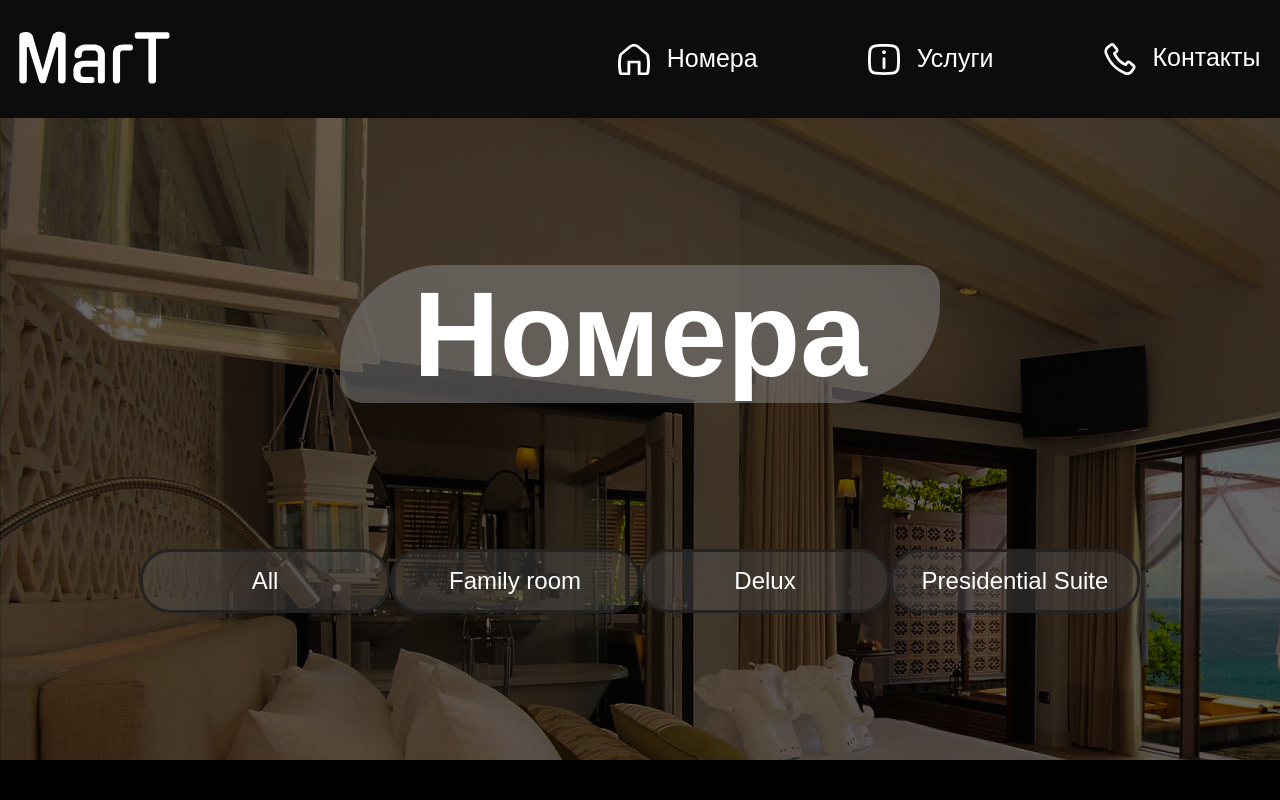
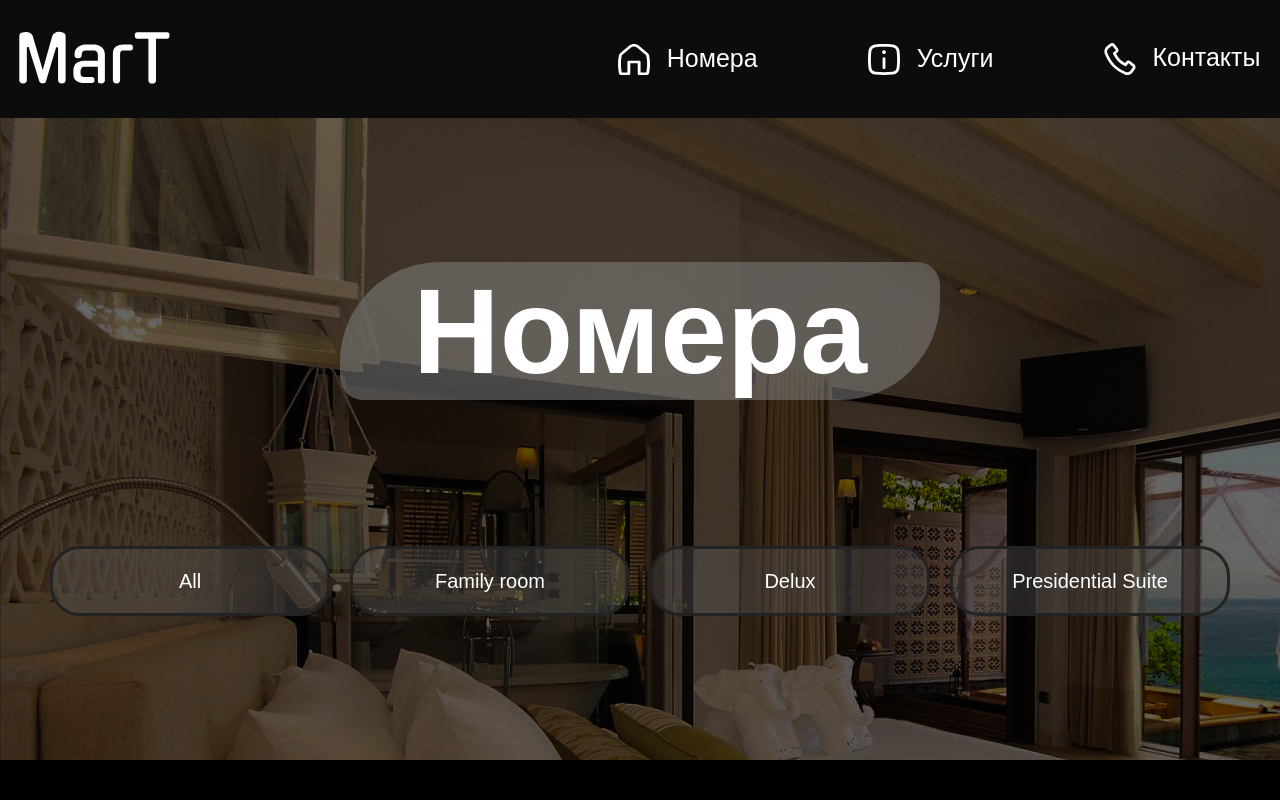
Before and after one commit to TEGGIT/MarT, a React (Create React App) app: page /numbers-page in a window 1280 px wide. Shown: the top 800 px of the page. Built offline with nearby package versions, Linux system fonts and the light colour scheme; a web font is replaced by a local one.

Commit message:
Created a filter

```diff
--- a/src/App.js
+++ b/src/App.js
@@ -10,7 +10,7 @@ import {Provider} from "react-redux";
 import {store} from "./store/store";
 
 
-function App() {
+function App(menuItem) {
     return (
         <div className="App">
             <Provider store={store} >
--- a/src/components/CardHostel/CardHostel.jsx
+++ b/src/components/CardHostel/CardHostel.jsx
@@ -6,7 +6,7 @@ import iconThree from "../../assets/iconNumbers3.svg";
 import iconFour from "../../assets/iconNumbers4.svg";
 import {NavLink} from "react-router-dom";
 
-const CardHostel = ({category, size, places,image,food,info,price,id}) => {
+const CardHostel = ({category, size, places,image,food,info,price,id, }) => {
   return (
 
       <>
--- a/src/components/InfoPage/InfoPage.jsx
+++ b/src/components/InfoPage/InfoPage.jsx
@@ -36,7 +36,6 @@ const InfoPage = () => {
   const [openModal, setOpenModal] = useState(false)
   const location = useLocation();
   const numbers = catalog.find((numbers) => `#${numbers.id}` === location.hash);
-  console.log(numbers.id)
 
 
   return (
@@ -135,7 +134,6 @@ const InfoPage = () => {
                 </div>
                 <div className={classes.container__reservationCard_info__description}>
                   <img src={IconSquare} alt={'Иконка маштаба'}/>
-                  "/todo[пофикси*размер*номера]"
                   <span>{numbers.size}</span>
                 </div>
                 <div className={classes.container__reservationCard_info__description}>
--- a/src/components/InfoPage/InfoPage.module.scss
+++ b/src/components/InfoPage/InfoPage.module.scss
@@ -83,7 +83,7 @@
       &__description {
         display: flex;
         align-items: center;
-        font-size: 0.875rem;
+        font-size: 1.25rem;
         gap: 20px;
         padding: 20px;
       }
--- a/src/components/Modal/Modal.jsx
+++ b/src/components/Modal/Modal.jsx
@@ -12,7 +12,7 @@ const Modal = ({setOpenModal}) => {
         <div className={classes.background__card} onClick={e => e.stopPropagation()}>
           <form className={classes.background__card__form}>
             <h2 className={classes.background__card_title}>Регистрация номера</h2>
-            <span>Номер комнаты: № </span>
+            <span>Номер комнаты: № <span></span> </span>
             <Input title="Дата и время прибытия:" name="datetime" type="datetime-local"/>
             <Input title="ФИО:" name="text" type="text" placeholder={'Введите ФИО'}/>
             <Input title="Паспорт, серия и номер:" name="number" type="number"
@@ -27,7 +27,10 @@ const Modal = ({setOpenModal}) => {
             </div>
             <Input title="Домашний адрес:" name="text" type="text" placeholder={'Введите домашний адрес'}/>
             <Input title="Номер телефона:" name="number" type="number" placeholder={'Введите номер телефона'}/>
-            <Button type={'submit'}/>
+            <Button
+                text={'Бронировать'}
+                type={'submit'}
+            />
 
           </form>
         </div>
--- a/src/components/Modal/Modal.module.scss
+++ b/src/components/Modal/Modal.module.scss
@@ -15,8 +15,10 @@
   &__card {
     padding: 2.75rem;
     border-radius: 1.25rem;
-    background-color: rgba(255, 255, 255, 0.39);
+    background: rgba(255, 255, 255, 0.39);
     backdrop-filter: blur(8px);
+    box-shadow:  -7px -7px 15px #4b4b4b,
+    7px 7px 15px #7b7b7b;
 
     &__form {
       max-width: 360px;
--- a/src/components/Numbers/Numbers.jsx
+++ b/src/components/Numbers/Numbers.jsx
@@ -1,13 +1,23 @@
-import React from 'react';
+import React, {useState} from 'react';
 import classes from "./Numbers.module.scss"
 import Header from "../Header/Header";
 import Footer from "../Footer/Footer";
 import mainImage from "../../assets/BackNumbers.png"
 import CardHostel from "../CardHostel/CardHostel";
 import {useSelector} from "react-redux";
+import ButtonNav from "../UI/Nav/Nav";
 
 const Numbers = () => {
   const catalog = useSelector((state) => state.catalogReducer)
+
+  const [filteredCatalog, setFilteredCatalog] = useState(catalog)
+
+
+  const filtered = (e) => {
+    e.target.name === 'All' ? setFilteredCatalog(catalog)
+        :
+        setFilteredCatalog(catalog.filter((el) => el.filter === e.target.name))
+  }
 
 
   return (
@@ -22,18 +32,32 @@ const Numbers = () => {
                 </div>
 
                 <nav className={classes.main__section__contentTop__container__nav}>
-                  <ul>
-                    <li>All</li>
-                    <li>Family room</li>
-                    <li>Delux</li>
-                    <li>Presidential Suite</li>
-                  </ul>
+                    <ButtonNav
+                        name='All'
+                        onClick={(e) => filtered(e)}
+                        text='All'
+                    />
+                    <ButtonNav
+                        name='Family room'
+                        onClick={(e) => filtered(e)}
+                        text='Family room'
+                    />
+                    <ButtonNav
+                        name='Delux'
+                        onClick={(e) => filtered(e)}
+                        text='Delux'
+                    />
+                    <ButtonNav
+                        name='Presidential Suite'
+                        onClick={(e) => filtered(e)}
+                        text='Presidential Suite'
+                    />
                 </nav>
               </div>
             </div>
             <div className={classes.main__section__content}>
               <div className={classes.main__section__content__cardHostel}>
-                {catalog.map((numbers) => {
+                {filteredCatalog.map((numbers) => {
                   return (
                       <CardHostel
                           image={numbers.image}
--- a/src/components/Numbers/Numbers.module.scss
+++ b/src/components/Numbers/Numbers.module.scss
@@ -40,32 +40,9 @@
         &__nav {
           display: flex;
           justify-content: center;
+          gap: 20px;
 
-          ul {
-            display: flex;
-            list-style: none;
 
-            li {
-              color: white;
-              background: rgba(88, 85, 85, 0.4);
-              border: 3px solid #232323;
-              box-sizing: border-box;
-              border-radius: 30px;
-              width: 250px;
-              font-size: 24px;
-              padding: 15px;
-              display: flex;
-              justify-content: center;
-              align-items: center;
-              transition: 0.3s;
-
-              &:hover {
-
-                background: rgba(236, 236, 236, 0.4);
-                color: black
-              }
-            }
-          }
         }
       }
 
--- a/src/components/UI/Button/Button.jsx
+++ b/src/components/UI/Button/Button.jsx
@@ -1,11 +1,11 @@
 import React from 'react';
 import classes from './Button.module.scss'
 
-const Button = ({type, onClick}) => {
+const Button = ({type, onClick, text, name}) => {
   return (
 
       <div className={classes.btn} onClick={onClick}>
-        <button className={classes.btn_bron} type={type}>Бронировать</button>
+        <button className={classes.btn_bron} type={type} name={name}>{text}</button>
       </div>
   );
 };
--- /dev/null
+++ b/src/components/UI/Nav/Nav.jsx
@@ -0,0 +1,13 @@
+import React from 'react';
+import classes from './Nav.module.scss'
+
+const Nav = ({type, onClick, text, name}) => {
+  return (
+      <div className={classes.btn} onClick={onClick}>
+        <button className={classes.btn_nav} type={type} name={name}>{text}</button>
+      </div>
+
+      );
+};
+
+export default Nav;
--- /dev/null
+++ b/src/components/UI/Nav/Nav.module.scss
@@ -0,0 +1,18 @@
+.btn {
+  &_nav {
+    width: 280px;
+    height: 70px;
+    background: rgba(88, 85, 85, 0.4);
+    font-size: 20px;
+    border: 3px solid #232323;
+    border-radius: 30px;
+    color: white;
+  }
+  &_nav:hover {
+    color: black;
+    border: none;
+    background: #83B888;
+    transition: 0.5s;
+  }
+
+}
--- a/src/mockdata/CatalogData.js
+++ b/src/mockdata/CatalogData.js
@@ -23,6 +23,7 @@ const  catalog = [
     info: "Возможно проживание с животными весом не более 5 кг за дополнительную плату",
     price: '30.000',
     id: "BXD100BLK00",
+    filter: 'Family room',
 },
   {
     category: "Семейный номер room XI",
@@ -33,6 +34,7 @@ const  catalog = [
     info: "Возможно проживание с животными весом не более 5 кг за дополнительную плату",
     price:"20.000",
     id: "BXD100BLK01",
+    filter: 'Family room',
 
 
   },
@@ -45,6 +47,7 @@ const  catalog = [
     info: "Возможно проживание с животными весом не более 5 кг за дополнительную плату",
     price:"20.000",
     id: "BXD100BLK02",
+    filter: 'Family room',
 
 
   },
@@ -57,6 +60,7 @@ const  catalog = [
     info: "Возможно проживание с животными весом не более 5 кг за дополнительную плату",
     price:"30.000",
     id: "BXD100BLK03",
+    filter: 'Family room',
 
 
   },
@@ -69,6 +73,7 @@ const  catalog = [
     info: "Возможно проживание с животными весом не более 5 кг за дополнительную плату",
     price:"40.000",
     id: "BXD100BLK04",
+    filter: 'Family room',
 
 
   },
@@ -81,6 +86,7 @@ const  catalog = [
     info: "Для людей с ограниченными возможностями",
     price:"35.000",
     id: "BXD100BLK05",
+    filter: 'Delux',
 
 
   },
@@ -93,6 +99,7 @@ const  catalog = [
     info: "Замечательный вид на город",
     price:"50.000",
     id: "BXD100BLK06",
+    filter: 'Delux',
 
 
   },
@@ -105,6 +112,7 @@ const  catalog = [
     info: "Замечательный вид на город",
     price:"60.000",
     id: "BXD100BLK07",
+    filter: 'Delux',
 
 
   },
@@ -117,6 +125,7 @@ const  catalog = [
     info: "Возможно проживание с животными весом не более 5 кг за дополнительную плату",
     price:"80.000",
     id: "BXD100BLK08",
+    filter: 'Presidential Suite',
 
 
   },
@@ -129,6 +138,7 @@ const  catalog = [
     info: "Возможен вызов бесплатного персонала",
     price:"120.000",
     id: "BXD100BLK09",
+    filter: 'Presidential Suite',
 
 
   },
```
